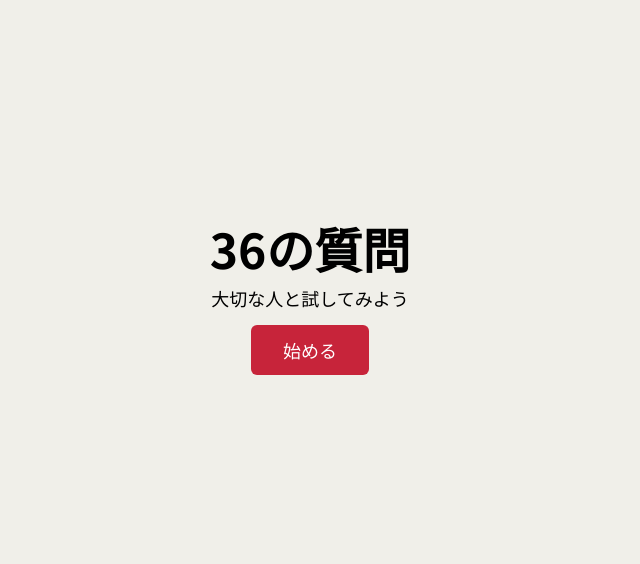
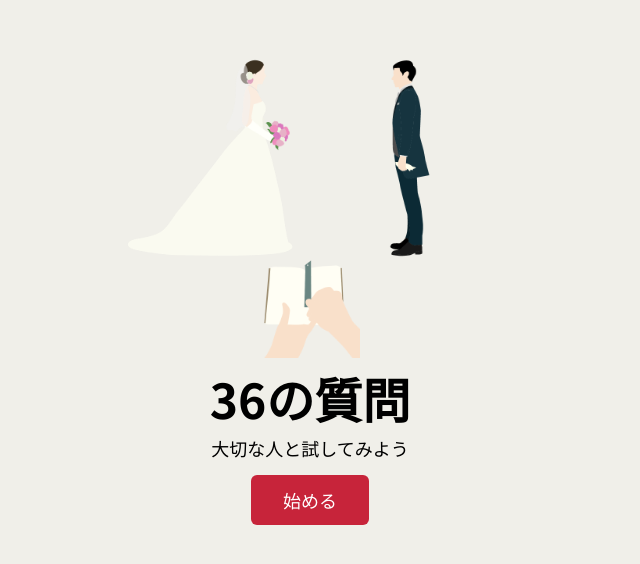
Before and after one commit to kimukimuyuya/36-questions, a Next.js app in the folder my-app/: page / in a window 1280 px wide. Shown: the part 114-678 px from the top of the page, without its empty margins (330-970 px from the left). Built offline with nearby package versions, Linux system fonts and the light colour scheme.

Commit message:
feat: :art: 使用する画像を表示

```diff
--- a/my-app/src/pages/index.tsx
+++ b/my-app/src/pages/index.tsx
@@ -1,5 +1,6 @@
 import Head from 'next/head';
 import Link from 'next/link';
+import Image from 'next/image';
 
 const Home = () => {
   return (
@@ -9,7 +10,27 @@ const Home = () => {
         <link rel="icon" href="/favicon.ico" />
       </Head>
 
-      <main className="flex flex-col items-center justify-center flex-1 px-4 text-center">
+      <main className="flex flex-col items-center justify-center flex-1 px-4 text-center my-32">
+        <div className="flex items-center justify-center">
+          <Image
+            src="/bride.png"
+            alt="新婦"
+            width={200}
+            height={200}
+          />
+          <Image
+            src="/bridegroom.png"
+            alt="新郎"
+            width={200}
+            height={200}
+          />
+        </div>
+        <Image
+          src="/book.png"
+          alt="本"
+          width={100}
+          height={100}
+        />
         <h1 className="text-5xl font-bold mt-4">36の質問</h1>
         <p className="mt-3 text-lg">
           大切な人と試してみよう
```
